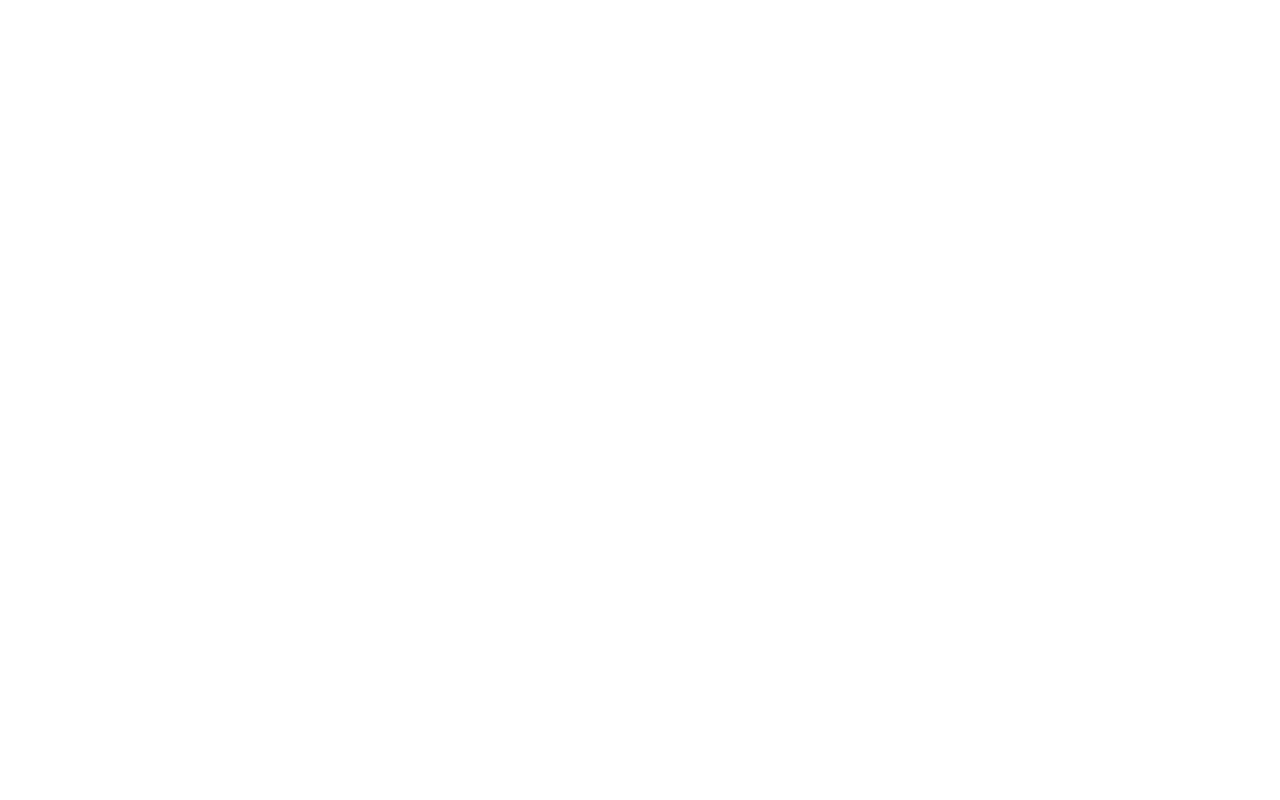
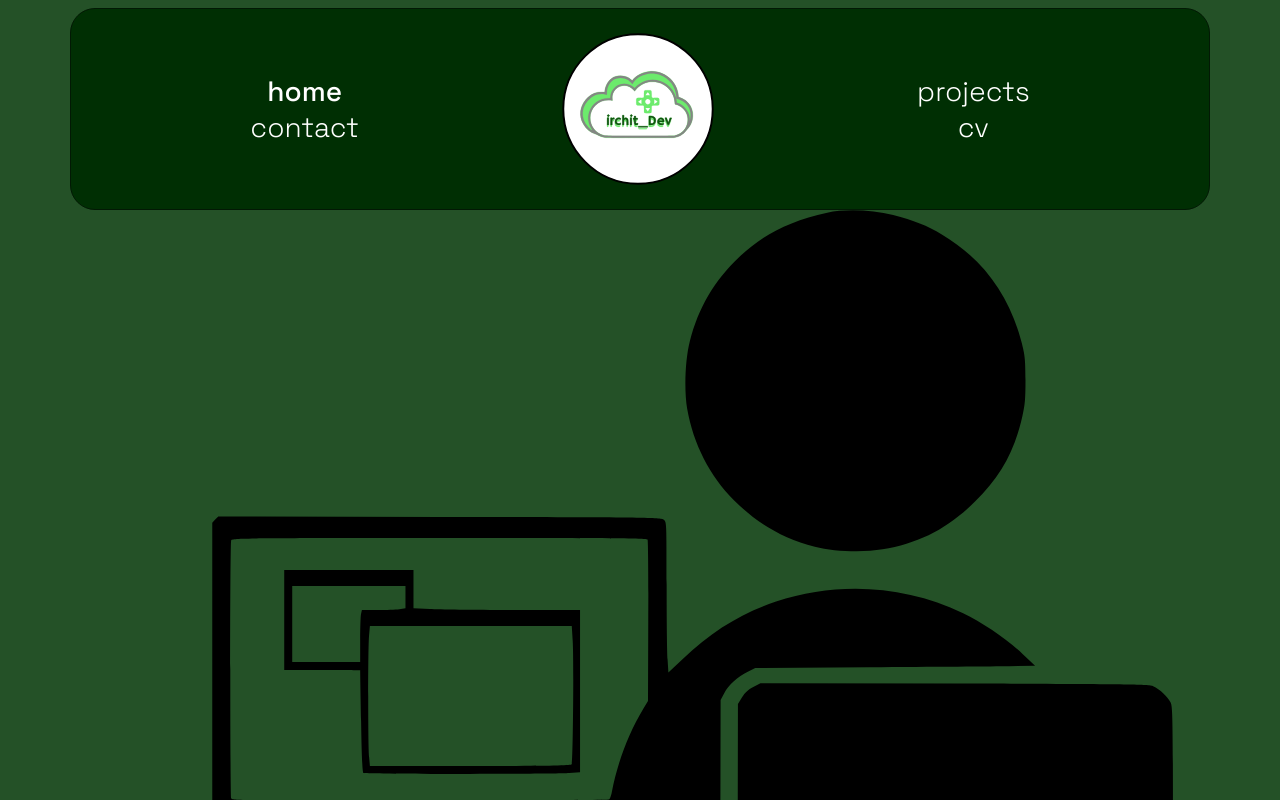
Before and after one commit to irchit/irchit_dev_Website, a plain HTML site: page html_php/index.html in a window 1280 px wide. Shown: the top 800 px of the page. Drawn offline with Linux system fonts and the light colour scheme.

Commit message:
update index

```diff
--- /dev/null
+++ b/css/body.css
@@ -0,0 +1,8 @@
+body {
+    font-family: 'Space Grotesk', sans-serif;
+    display: flex;
+    flex-direction: column;
+    justify-content: center;
+    align-items: center;
+    background-color: #245127;
+}
--- a/css/header.css
+++ b/css/header.css
@@ -0,0 +1,38 @@
+.header{
+    border: solid #021904 1px;
+    background-color: #002F03;
+    border-radius: 25px;
+    display: flex;
+    flex-direction: row;
+    justify-content: space-evenly;
+    align-items: center;
+    width: 90%;
+    font-size: 3.5vh;
+}
+
+.header img{
+    height: 25vh;
+}
+
+.header div{
+    display: flex;
+    align-items: center;
+    justify-content: center;
+    flex-direction: column;
+}
+
+.header a{
+    text-decoration: none;
+    color: rgb(255, 255, 255);
+    font-weight: 200;
+}
+
+.header span{
+    font-weight: 500;
+}
+
+.header a:hover{
+    text-decoration: underline;
+    color: #5F7F61;
+    font-weight: 500;
+}
--- a/html_php/index.html
+++ b/html_php/index.html
@@ -3,14 +3,33 @@
 <head>
     <meta charset="UTF-8">
     <meta name="viewport" content="width=device-width, initial-scale=1.0">
-    <title>Document</title>
+    <link rel="icon" type="image/x-icon" href="../img/logo_irchit_dev.ico">
+    <link rel="preconnect" href="https://fonts.googleapis.com">
+    <link rel="preconnect" href="https://fonts.gstatic.com" crossorigin>
+    <link href="https://fonts.googleapis.com/css2?family=Space+Grotesk:wght@300;400;500;600;700&display=swap" rel="stylesheet">
+    <link rel="stylesheet" type="text/css" href="../css/body.css" media="screen" />
+    <link rel="stylesheet" type="text/css" href="../css/footer.css" media="screen" />
+    <link rel="stylesheet" type="text/css" href="../css/header.css" media="screen" />
+    <title>irchit_Dev | home</title>
 </head>
 <body>
-    <div id="header">
-
+    <div id="header" class="header">
+        <div>
+            <a href="#header"><span>home</span></a>
+            <a href="#contact">contact</a>
+        </div>
+        <img alt="logo" src="../img/logo_irchit_dev.svg"/>
+        <div>
+            <a href="projects.html">projects</a>
+            <a href="cv.html">cv</a>
+        </div>
     </div>
     <div id="about me">
-
+        <div>
+        </div>
+        <div>
+            <img src="../img/laptop.svg" />
+        </div>
     </div>
     <div id="latest projects">
 
@@ -18,8 +37,6 @@
     <div id="contact">
 
     </div>
-    <div id="footer">
-
-    </div>
+    <div id="footer"></div>
 </body>
 </html>
```
Also changed, not shown: img/laptop.svg (added), img/logo.svg (added), img/logo_irchit_dev.ico (added), img/logo_irchit_dev.svg (added), img/me.jpg (added), js/footer.js (deleted), js/header.js (deleted).
